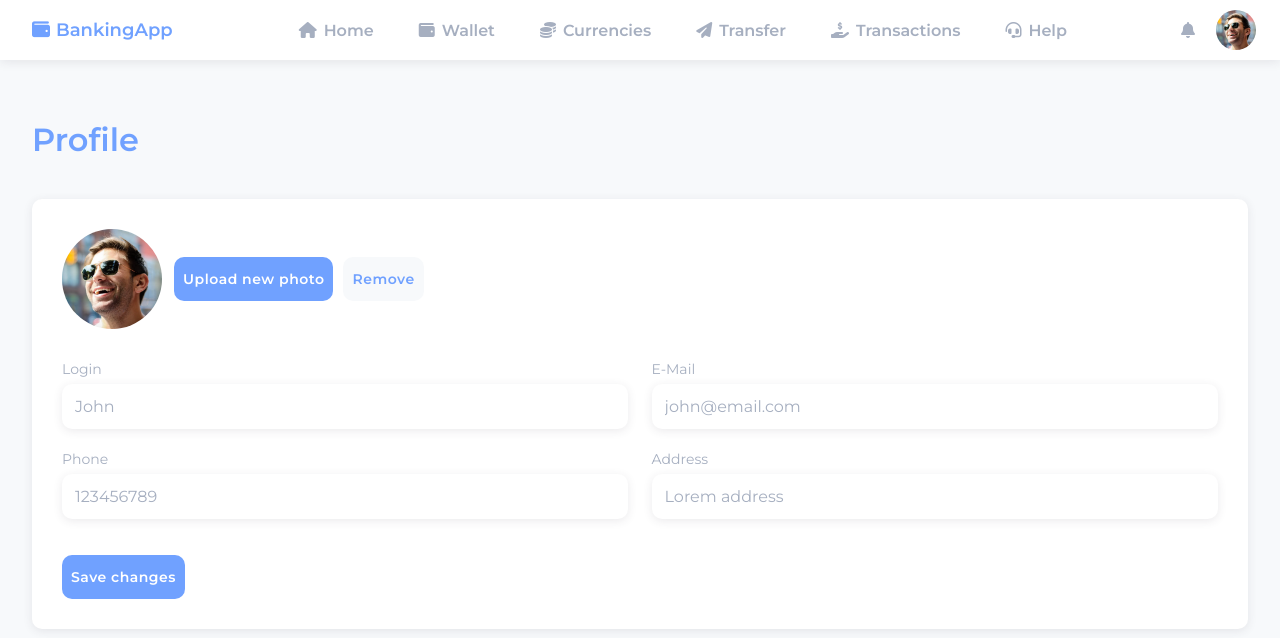
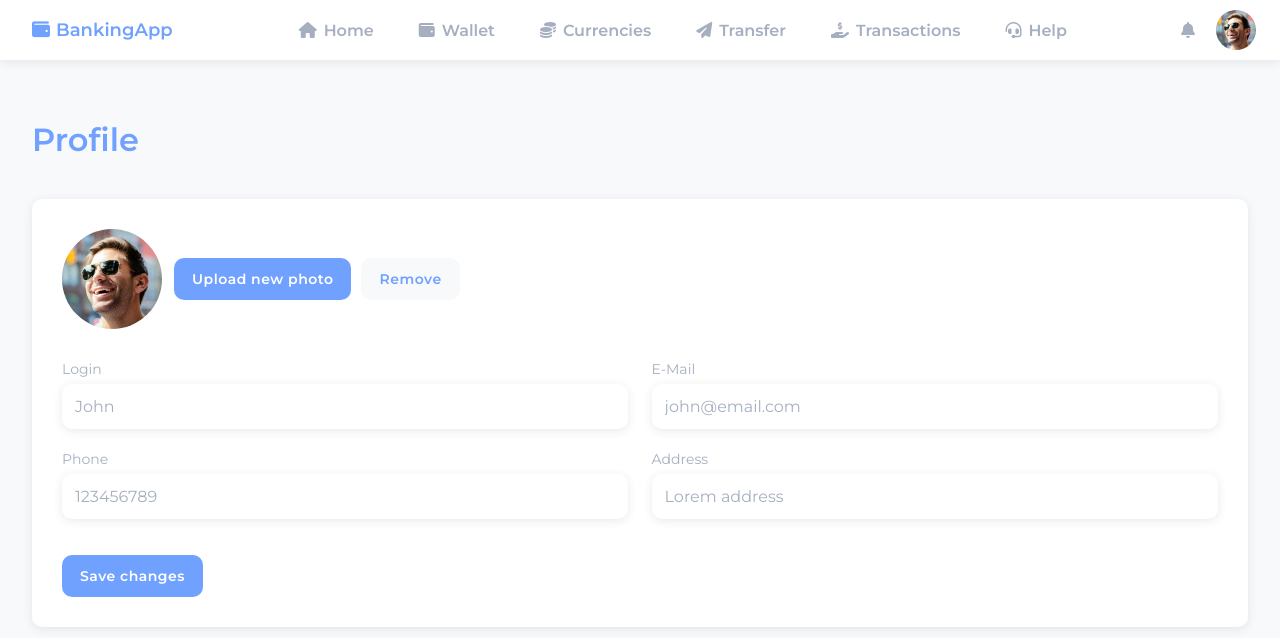
Before and after one commit to MiloszBaranskiDev/BankingApp, a React (Create React App) app: page /profile in a window 1280 px wide. Shown: the top 638 px of the page. Built offline with nearby package versions, Linux system fonts and the light colour scheme.

Commit message:
change display property

```diff
--- a/src/components/styled/StyledButton.ts
+++ b/src/components/styled/StyledButton.ts
@@ -4,10 +4,10 @@ const StyledButton = styled.a`
   color: white;
   cursor: pointer;
   user-select: none;
-  display: block;
+  display: inline-block;
   text-align: center;
   letter-spacing: 0.5px;
-  padding: 13px 9px;
+  padding: 12px 18px;
   outline: none;
   border: none;
   transition: border-radius 0.3s;
```
